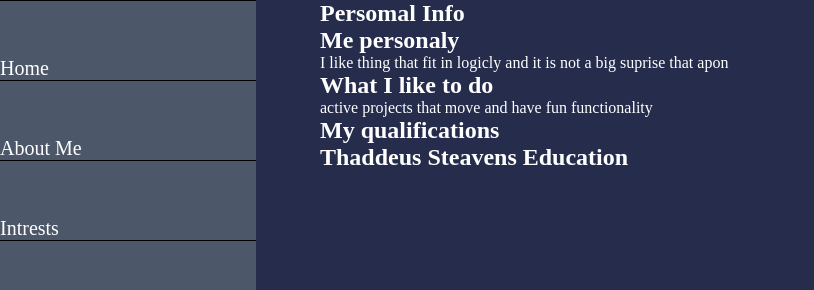
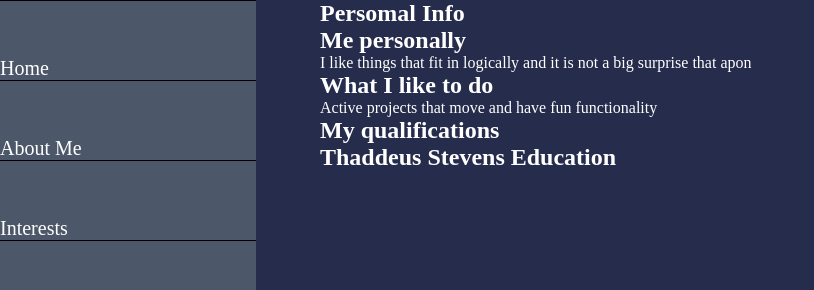
Before and after one commit to blong191/blong191.github.io, a plain HTML site: page intrest.html in a window 1280 px wide. Shown: the top 290 px of the page, without its empty margins (0-814 px from the left). Drawn offline with Linux system fonts and the light colour scheme.

Commit message:
Update intrest.html

```diff
--- a/intrest.html
+++ b/intrest.html
@@ -3,12 +3,14 @@
 <head>
   <meta charset="utf-8">
   <title>Intrests</title>
-  <link href="styles.css" rel="stylesheet" type="text/css" </head> <body>
+  <link href="styles.css" rel="stylesheet" type="text/css" />
+</head>
+  <body>
     <nav>
       <ul>
         <li><a href="index.html">Home</a></li>
         <li><a href="personal.html">About Me</a></li>
-        <li><a href="intrest.html">Intrests</a></li>
+        <li><a href="intrest.html">Interests</a></li>
         <li><a href="projects.html">Projects</a></li>
         <li><a href="credit.html">©</a></li>
         <!--© is option g--->
@@ -16,12 +18,12 @@
         </nav>
     <article>
   <h1>Persomal Info</h1>
-    <h2>Me personaly</h2>
-      <p>I like thing that fit in logicly and it is not a big suprise that apon</p>
+    <h2>Me personally</h2>
+      <p>I like things that fit in logically and it is not a big surprise that apon <!-- huh? --> </p>
     <h2> What I like to do</h2>
-      <p> active projects that move and have fun functionality
+      <p> Active projects that move and have fun functionality</p>
     <h2> My qualifications <h2>
-      <p> Thaddeus Steavens Education </p>
+      <p> Thaddeus Stevens Education </p>
   </article>
   </body>
 
```
